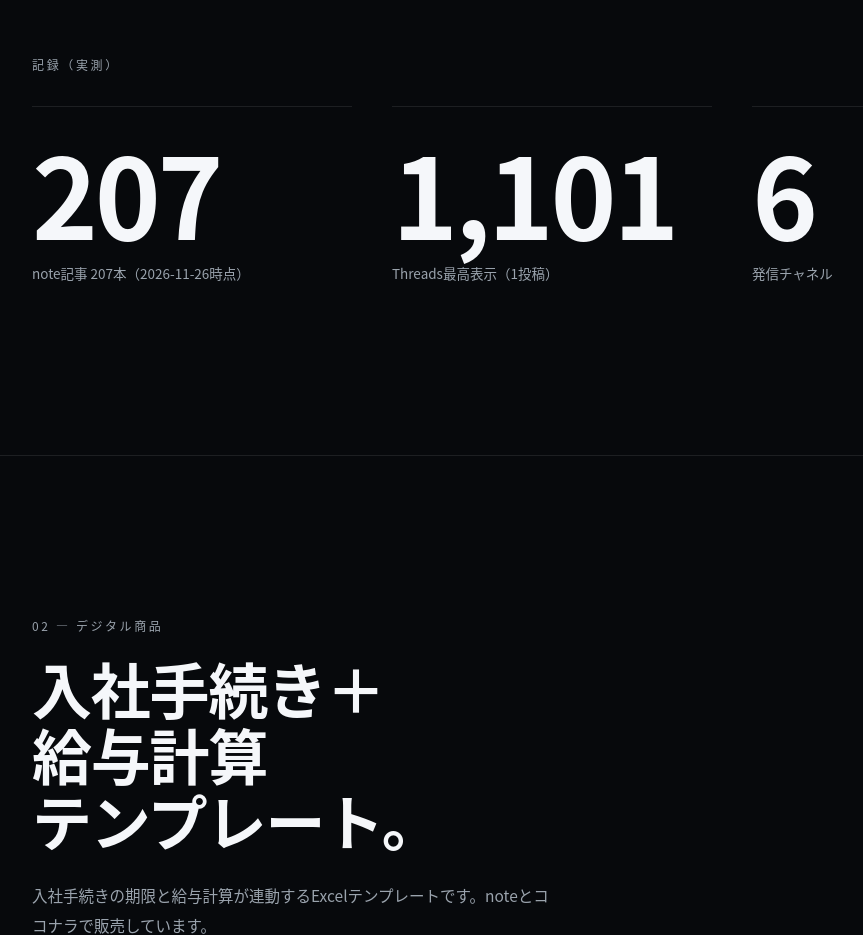
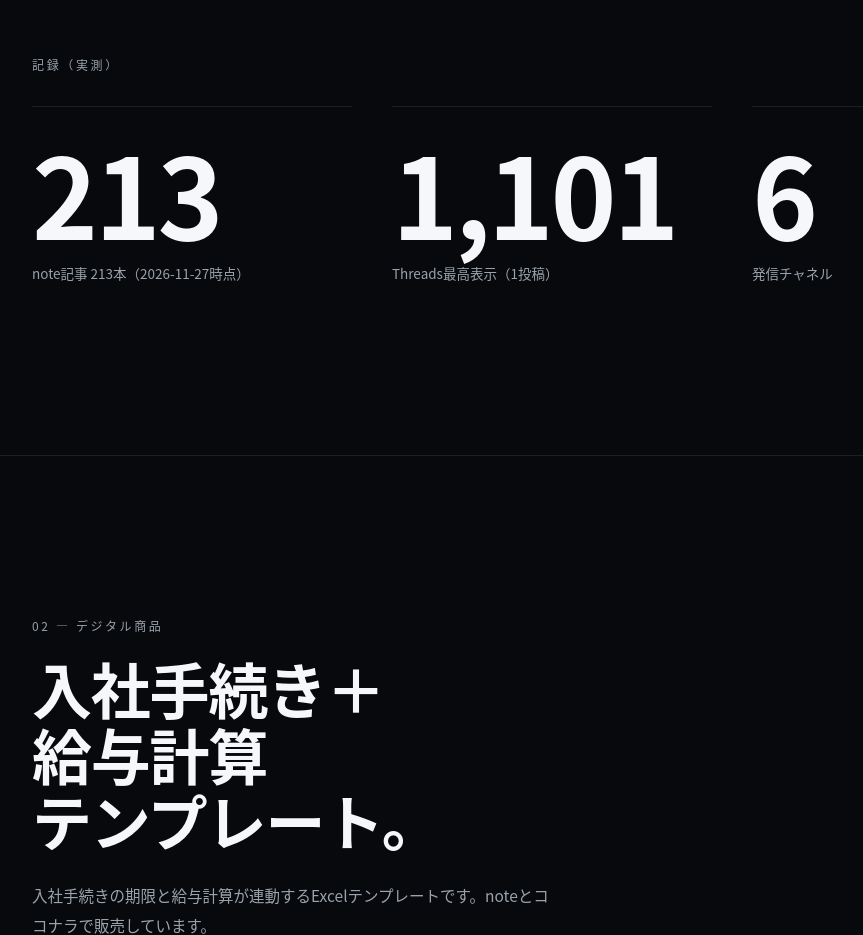
Before and after one commit to aoashi/aoashi.github.io, a plain HTML site: page index.html in a window 1280 px wide. Shown: the part 2340-3275 px from the top of the page, without its empty margins (88-951 px from the left). Drawn offline with Linux system fonts and the light colour scheme.

Commit message:
Update note count to 213 2026-11-27

```diff
--- a/index.html
+++ b/index.html
@@ -199,7 +199,7 @@
     <div class="wrap">
       <span class="label rv">記録（実測）</span>
       <ul class="stats">
-        <li class="rv"><span class="n">207</span><span class="l">note記事 207本（2026-11-26時点）</span></li>
+        <li class="rv"><span class="n">213</span><span class="l">note記事 213本（2026-11-27時点）</span></li>
         <li class="rv"><span class="n">1,101</span><span class="l">Threads最高表示（1投稿）</span></li>
         <li class="rv"><span class="n">6</span><span class="l">発信チャネル</span></li>
       </ul>
```
